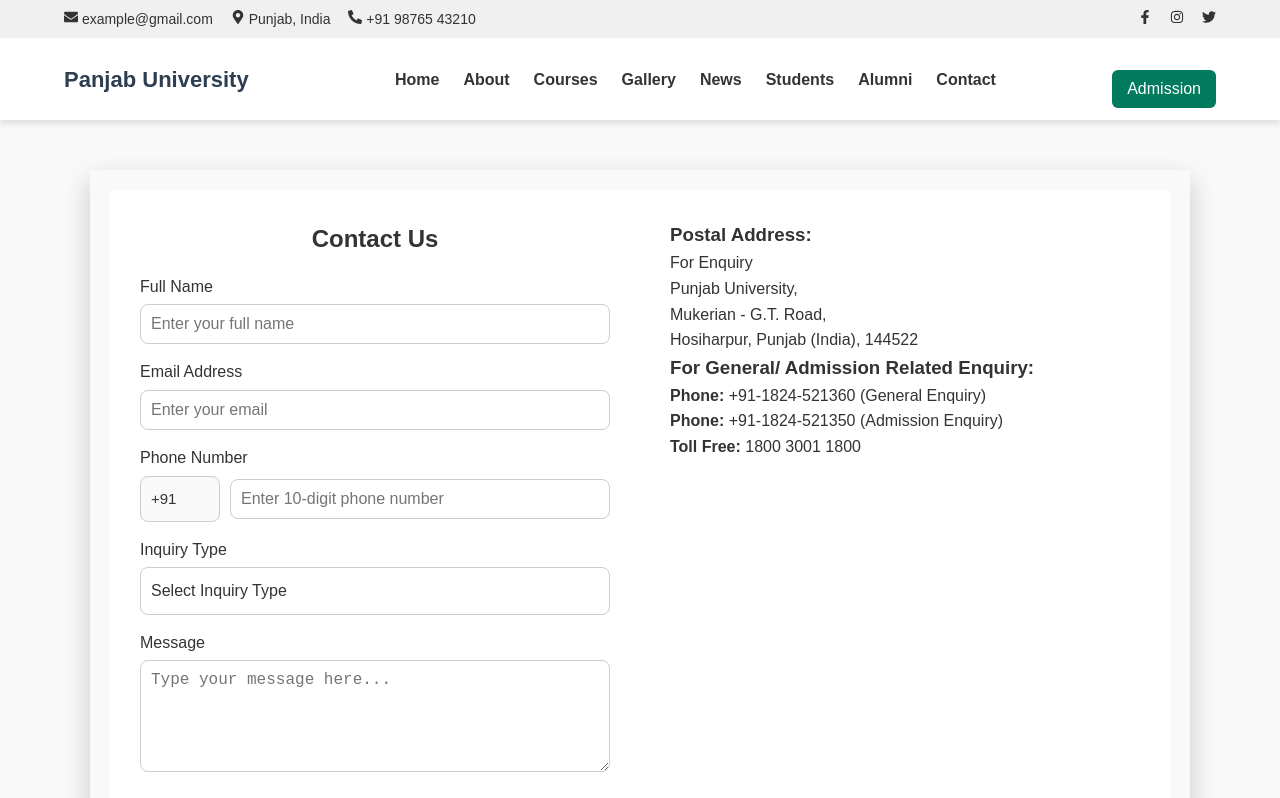
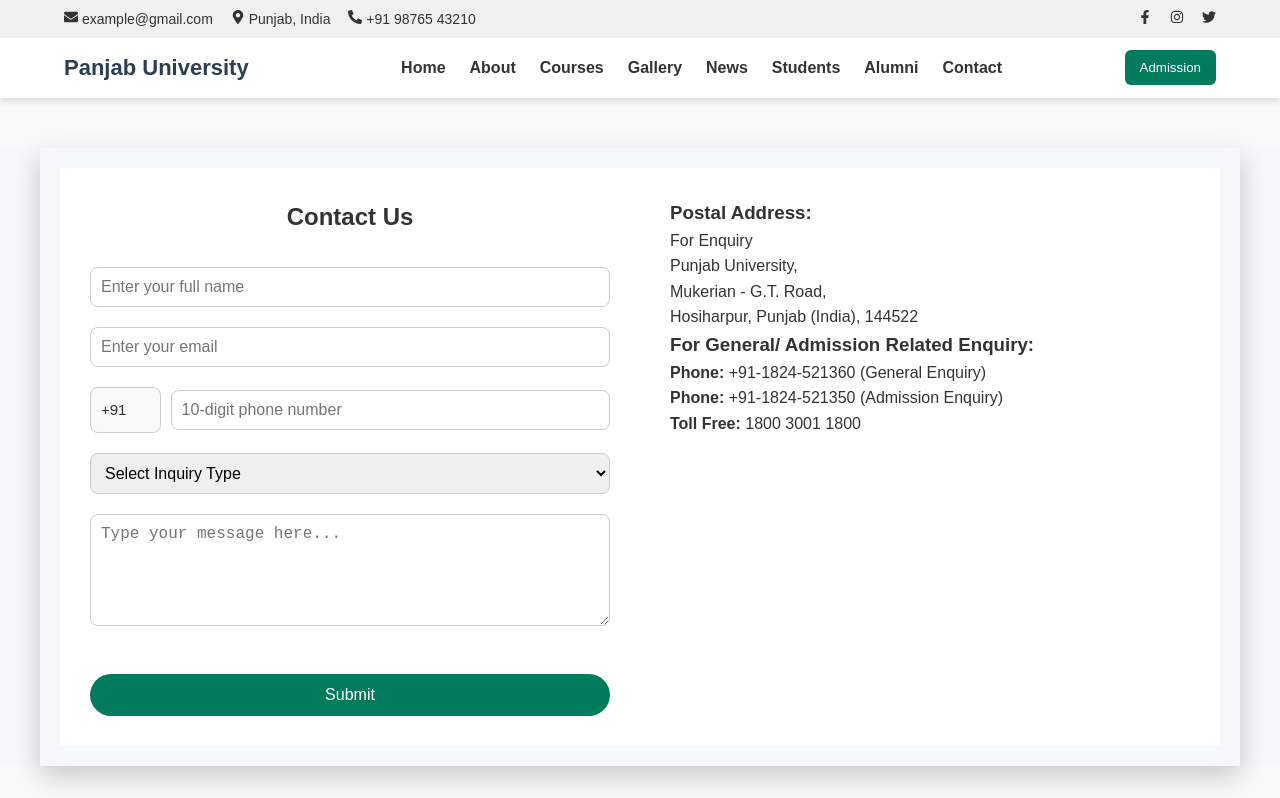
Before and after one commit to Munishkumr5028/SPN, a React (Vite) app: page /contact in a window 1280 px wide. Shown: the top 798 px of the page. Built offline with nearby package versions, Linux system fonts and the light colour scheme.

Commit message:
add page contact

```diff
--- a/src/components/Contact/Contact.css
+++ b/src/components/Contact/Contact.css
@@ -1,33 +1,30 @@
-.contact-page {
+.contact-page{
+  background: #f4f8fb;
+}
+    .contact-container {
       display: flex;
-  max-width: 1100px;
+      max-width: 1200px;
       margin: 50px auto;
       padding: 20px;
       justify-content: space-between;
       box-shadow: 0 10px 25px rgba(0, 0, 0, 0.2);
     }
 
-.container {
-  max-width: 500px;
-  background-color: white;
-  margin: 5% auto;
+    .form-container, .info-container {
+      background-color: #fff;
       padding: 30px;
-  border-radius: 15px;
-  box-shadow: 0 10px 25px rgba(0, 0, 0, 0.2);
+      flex: 1 1 45%;
+    }
+    #contactForm h2{
+      text-align: center;
+      margin-bottom: 31px;
     }
 
-h2 {
-  text-align: center;
-  color: #333;
+    .contact-group {
+      margin-bottom: 20px;
   }
 
-label {
-  display: block;
-  margin: 15px 0 5px;
-  font-weight: 500;
-}
-
-input, textarea {
+    input, select, textarea {
       width: 100%;
       padding: 10px;
       border: 1px solid #ccc;
@@ -35,8 +32,14 @@ input, textarea {
       font-size: 16px;
       box-sizing: border-box;
     }
+  .contact-group input:focus,
+  .contact-group select:focus,
+  .contact-group textarea:focus {
+   outline: none;
+   border-color: #27ae60;
+        }
 
-button {
+    .contact-btn{
       margin-top: 20px;
       width: 100%;
       background-color: #007b5e;
@@ -44,25 +47,13 @@ button {
       padding: 12px;
       font-size: 16px;
       border: none;
-  border-radius: 8px;
+      border-radius: 25px;
       cursor: pointer;
       transition: background 0.3s;
     }
 
-button:hover {
+    .contact-btn:hover {
       background-color: #009774e6;
-}
-
-#responseMessage {
-  margin-top: 20px;
-  padding: 10px;
-  border-radius: 8px;
-  text-align: center;
-  font-weight: bold;
-}
-
-.hidden {
-  display: none;
     }
 
     .phone-group {
@@ -81,59 +72,11 @@ button:hover {
       color: #333;
     }
 
-.phone-group input {
-  flex: 1;
-  padding: 10px;
-  border-radius: 8px;
-  border: 1px solid #ccc;
-  font-size: 16px;
+    #responseMessage {
+      margin-top: 15px;
+      font-weight: bold;
     }
 
-/* Custom Dropdown Styles */
-.custom-select {
-  position: relative;
-  width: 100%;
-  font-size: 16px;
-  user-select: none;
-  margin-top: 5px;
+    .hidden {
+      display: none;
     }
-
-.selected {
-  padding: 10px;
-  border: 1px solid #ccc;
-  border-radius: 8px;
-  background-color: white;
-  cursor: pointer;
-}
-
-.options {
-  display: none;
-  position: absolute;
-  top: 100%;
-  left: 0;
-  width: 100%;
-  border: 1px solid #ccc;
-  border-top: none;
-  background-color: white;
-  z-index: 10;
-  border-radius: 0 0 8px 8px;
-}
-
-.options div {
-  padding: 10px;
-  cursor: pointer;
-}
-
-.options div:hover {
-  background-color: #009774e6; /* Green hover color */
-  color: #fff;
-}
-
-.custom-select.open .options {
-  display: block;
-}
-#contactForm, .info-container {
-  background-color: #fff;
-  padding: 30px;
-  flex: 1 1 45%;
-}
--- a/src/components/Contact/Contact.jsx
+++ b/src/components/Contact/Contact.jsx
@@ -6,43 +6,47 @@ function Contact() {
 
   return (
     <>
-    <div className="contact-page">
+    <section className="contact-page">
+    <div className="contact-container">
+      {/* <!-- Contact Form (Left) --> */}
+      <div className="form-container">
         <form id="contactForm">
           <h2>Contact Us</h2>
 
-      <label for="name">Full Name</label>
+          <div className="contact-group">
           <input type="text" id="name" name="name" placeholder="Enter your full name" required />
+          </div>
 
-      <label for="email">Email Address</label>
+          <div className="contact-group">
           <input type="email" id="email" name="email" placeholder="Enter your email" required />
+          </div>
 
-      <label for="phone">Phone Number</label>
+          <div className="contact-group">
           <div className="phone-group">
             <span className="country-code">+91</span>
-        <input type="tel" id="phone" name="phone" maxlength="10" pattern="[0-9]{10}" placeholder="Enter 10-digit phone number" required />
+            <input type="tel" id="phone" name="phone" maxlength="10" pattern="[0-9]{10}" placeholder="10-digit phone number" required />
+          </div>
           </div>
 
-      <label for="inquiry">Inquiry Type</label>
-      {/* <!-- Custom Dropdown Start --> */}
-      <div className="custom-select">
-        <div className="selected">Select Inquiry Type</div>
-        <div className="options">
-          <div data-value="general">General</div>
-          <div data-value="support">Support</div>
-          <div data-value="feedback">Feedback</div>
-          <div data-value="other">Other</div>
+          <div className="contact-group">
+          <select id="inquiry" name="inquiry" required>
+            <option className="contact-color" value="">Select Inquiry Type</option>
+            <option value="general">General</option>
+            <option value="support">Support</option>
+            <option value="feedback">Feedback</option>
+            <option value="other">Other</option>
+          </select>
           </div>
+
+          <div className="contact-group">
+          <textarea id="message" name="message" rows="5" placeholder="Type your message here..." required></textarea>
           </div>
-      <input type="hidden" name="inquiry" id="inquiry-hidden" required />
-      {/* <!-- Custom Dropdown End --> */}
 
-      <label for="message">Message</label>
-      <textarea id="message" name="message" rows="5" placeholder="Type your message here..." required></textarea>
+          <button className="contact-btn" type="submit">Submit</button>
+          <div id="responseMessage" className="hidden"></div>
+        </form>
+      </div>
 
-      <button type="submit">Submit</button>
-    </form>
-
-    <div id="responseMessage" className="hidden"></div>
       {/* <!-- Contact Info (Right) --> */}
       <div className="info-container">
         <h3>Postal Address:</h3>
@@ -59,6 +63,7 @@ function Contact() {
         <p><strong>Toll Free:</strong> 1800 3001 1800</p>
       </div>
     </div>
+  </section>
     </>
   );
 }
```
Lines whose indentation alone changed are shown as unchanged.
